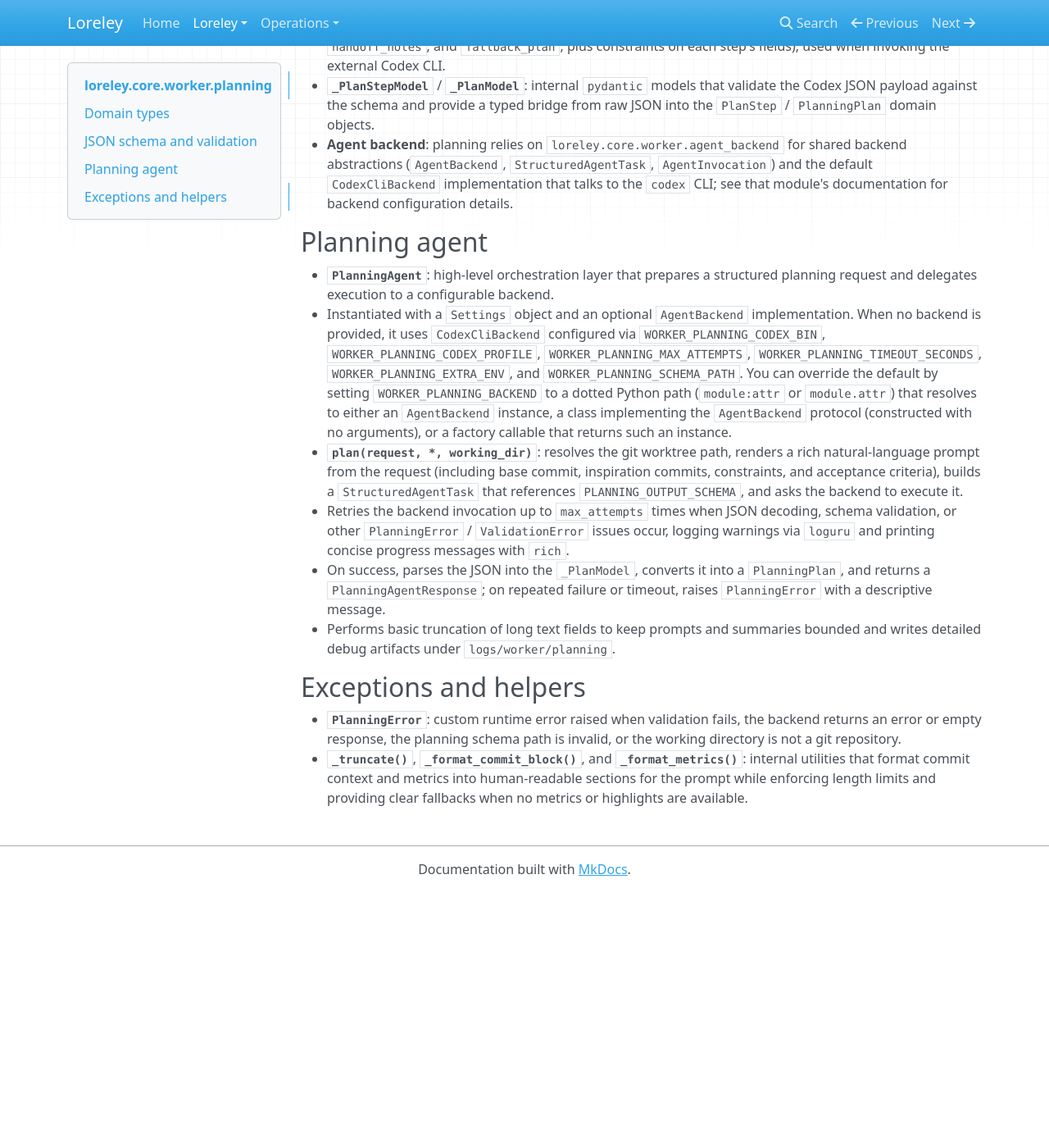
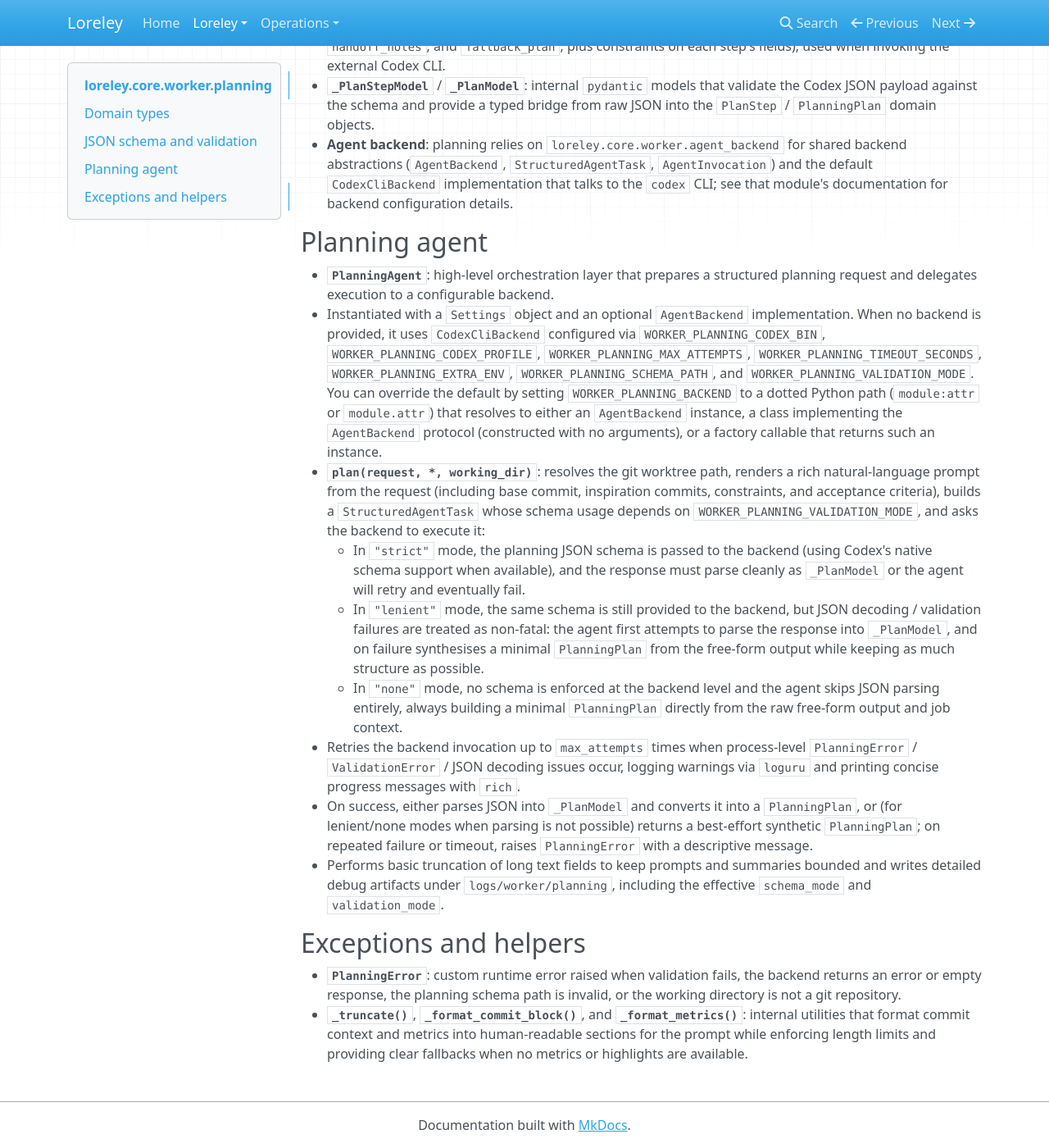
Before and after one commit to NeapolitanIcecream/loreley, an MkDocs documentation site: the page built from docs/loreley/core/worker/planning.md, in a window 1280 px wide and 1400 px high, scrolled down 839 px. Shown: the whole window at 82% size. Built offline with MkDocs 1.6.1, drawn with Linux system fonts in a browser that asks for light colours; nearby versions of some CDN libraries; before the commit the page ends 1927 px from its top, so only the background shows below that.

Commit message:
refactor: lenient/none validation mode

```diff
--- a/docs/loreley/core/worker/planning.md
+++ b/docs/loreley/core/worker/planning.md
@@ -20,11 +20,14 @@ Planning utilities for Loreley's autonomous worker, responsible for turning comm
 ## Planning agent
 
 - **`PlanningAgent`**: high-level orchestration layer that prepares a structured planning request and delegates execution to a configurable backend.
-  - Instantiated with a `Settings` object and an optional `AgentBackend` implementation. When no backend is provided, it uses `CodexCliBackend` configured via `WORKER_PLANNING_CODEX_BIN`, `WORKER_PLANNING_CODEX_PROFILE`, `WORKER_PLANNING_MAX_ATTEMPTS`, `WORKER_PLANNING_TIMEOUT_SECONDS`, `WORKER_PLANNING_EXTRA_ENV`, and `WORKER_PLANNING_SCHEMA_PATH`. You can override the default by setting `WORKER_PLANNING_BACKEND` to a dotted Python path (`module:attr` or `module.attr`) that resolves to either an `AgentBackend` instance, a class implementing the `AgentBackend` protocol (constructed with no arguments), or a factory callable that returns such an instance.
-  - **`plan(request, *, working_dir)`**: resolves the git worktree path, renders a rich natural-language prompt from the request (including base commit, inspiration commits, constraints, and acceptance criteria), builds a `StructuredAgentTask` that references `PLANNING_OUTPUT_SCHEMA`, and asks the backend to execute it.
-  - Retries the backend invocation up to `max_attempts` times when JSON decoding, schema validation, or other `PlanningError` / `ValidationError` issues occur, logging warnings via `loguru` and printing concise progress messages with `rich`.
-  - On success, parses the JSON into the `_PlanModel`, converts it into a `PlanningPlan`, and returns a `PlanningAgentResponse`; on repeated failure or timeout, raises `PlanningError` with a descriptive message.
-  - Performs basic truncation of long text fields to keep prompts and summaries bounded and writes detailed debug artifacts under `logs/worker/planning`.
+  - Instantiated with a `Settings` object and an optional `AgentBackend` implementation. When no backend is provided, it uses `CodexCliBackend` configured via `WORKER_PLANNING_CODEX_BIN`, `WORKER_PLANNING_CODEX_PROFILE`, `WORKER_PLANNING_MAX_ATTEMPTS`, `WORKER_PLANNING_TIMEOUT_SECONDS`, `WORKER_PLANNING_EXTRA_ENV`, `WORKER_PLANNING_SCHEMA_PATH`, and `WORKER_PLANNING_VALIDATION_MODE`. You can override the default by setting `WORKER_PLANNING_BACKEND` to a dotted Python path (`module:attr` or `module.attr`) that resolves to either an `AgentBackend` instance, a class implementing the `AgentBackend` protocol (constructed with no arguments), or a factory callable that returns such an instance.
+  - **`plan(request, *, working_dir)`**: resolves the git worktree path, renders a rich natural-language prompt from the request (including base commit, inspiration commits, constraints, and acceptance criteria), builds a `StructuredAgentTask` whose schema usage depends on `WORKER_PLANNING_VALIDATION_MODE`, and asks the backend to execute it:
+    - In `"strict"` mode, the planning JSON schema is passed to the backend (using Codex's native schema support when available), and the response must parse cleanly as `_PlanModel` or the agent will retry and eventually fail.
+    - In `"lenient"` mode, the same schema is still provided to the backend, but JSON decoding / validation failures are treated as non-fatal: the agent first attempts to parse the response into `_PlanModel`, and on failure synthesises a minimal `PlanningPlan` from the free-form output while keeping as much structure as possible.
+    - In `"none"` mode, no schema is enforced at the backend level and the agent skips JSON parsing entirely, always building a minimal `PlanningPlan` directly from the raw free-form output and job context.
+  - Retries the backend invocation up to `max_attempts` times when process-level `PlanningError` / `ValidationError` / JSON decoding issues occur, logging warnings via `loguru` and printing concise progress messages with `rich`.
+  - On success, either parses JSON into `_PlanModel` and converts it into a `PlanningPlan`, or (for lenient/none modes when parsing is not possible) returns a best-effort synthetic `PlanningPlan`; on repeated failure or timeout, raises `PlanningError` with a descriptive message.
+  - Performs basic truncation of long text fields to keep prompts and summaries bounded and writes detailed debug artifacts under `logs/worker/planning`, including the effective `schema_mode` and `validation_mode`.
 
 ## Exceptions and helpers
 
```
Also changed, not shown: docs/loreley/config.md (+5 -2 lines), docs/loreley/core/worker/coding.md (+8 -4 lines), 3 other files.
